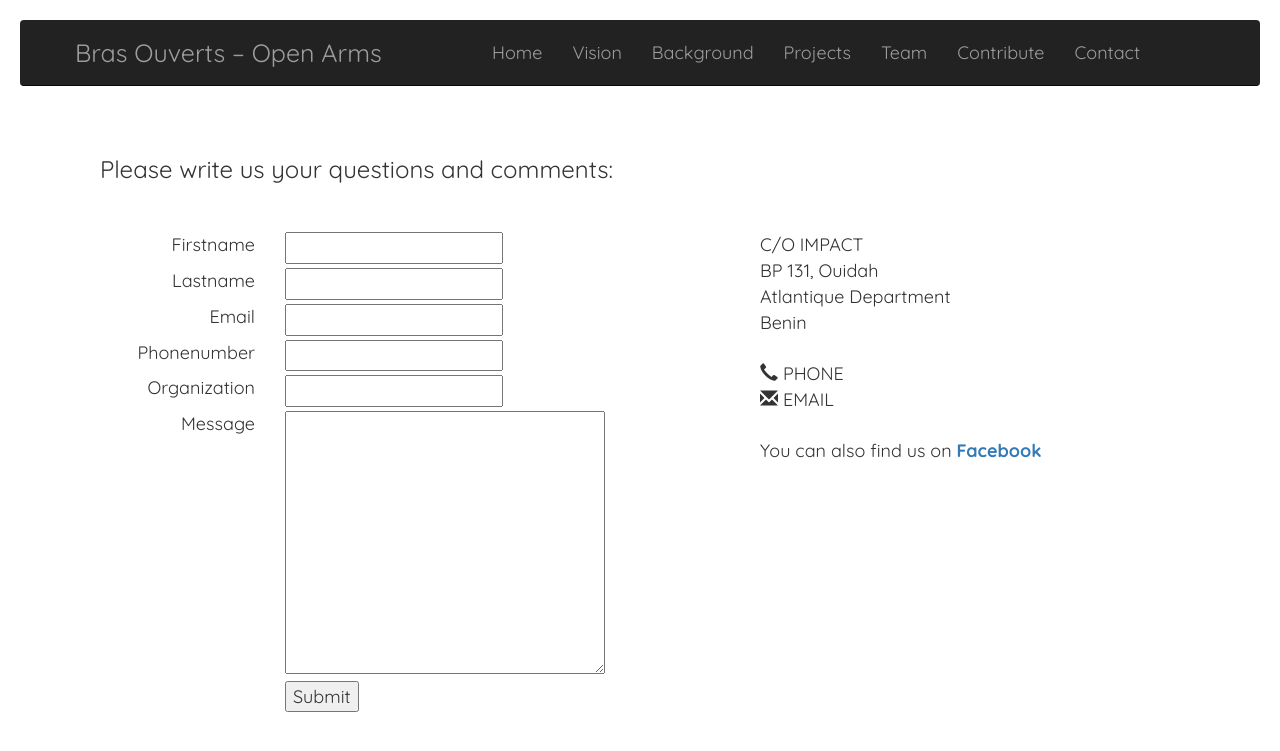
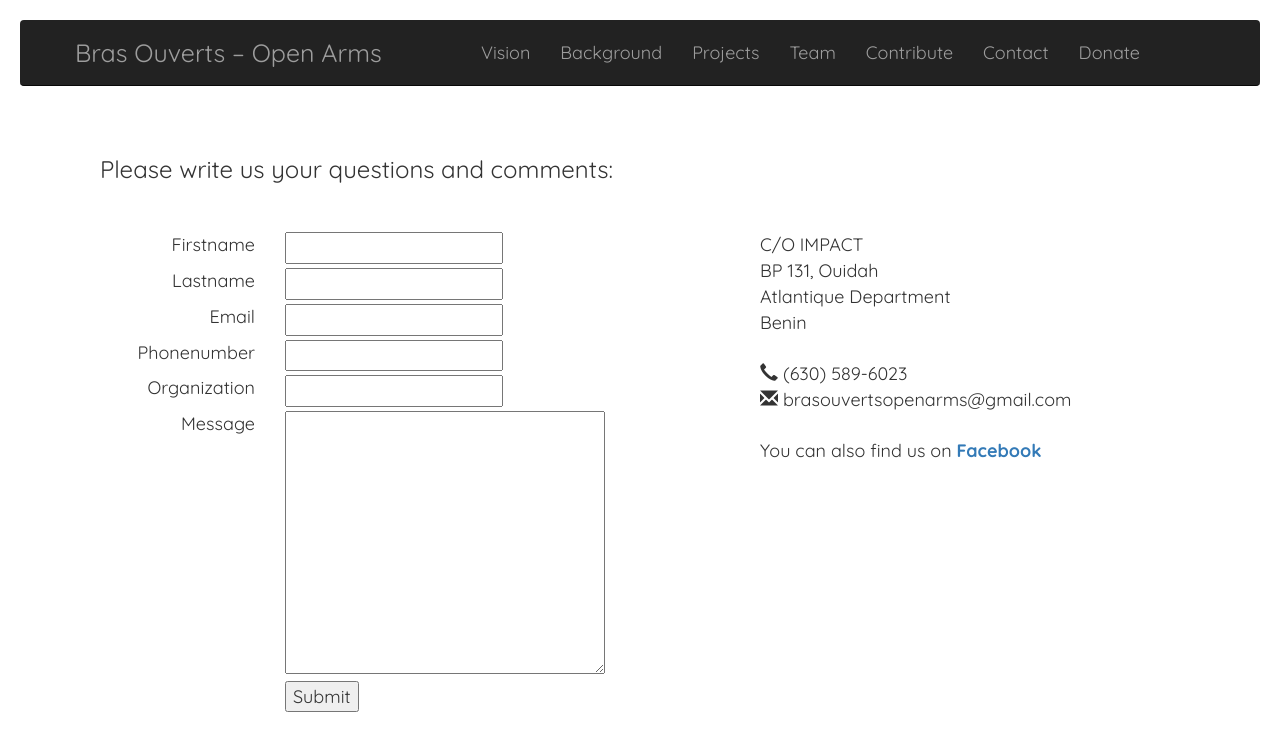
Before and after one commit to HotGiardiniera/booa, a Python web app: template main/templates/contact.html in a window 1280 px wide. Shown: the top 751 px of the page. Run offline with Jinja, Linux system fonts and the light colour scheme; the template is opened without the code that fills it, so the values that code supplies are empty, except form fields; form fields are guessed from the names that the template uses.

Commit message:
change links and add phone/email

```diff
--- a/main/templates/base.html
+++ b/main/templates/base.html
@@ -13,16 +13,16 @@
 			<div class="container">
 				<nav class="navbar navbar-inverse navbar-static-top">
 					<div class="container">
-						<div class="navbar-header navbar-brand">Bras Ouverts – Open Arms</div>
+						<div class="navbar-header navbar-brand"><a {% if tab == "home" %} class="active" {% endif %} href="{{ url_for('main.home') }}">Bras Ouverts – Open Arms</a></div>
 						<div class="right-space">
 							<ul class="nav navbar-nav pull-right">
-                                <li {% if tab == "home" %} class="active" {% endif %}><a href="{{ url_for('main.home') }}">Home</a></li>
 								<li {% if tab == "vision" %} class="active" {% endif %}><a href="{{ url_for('main.vision') }}">Vision</a></li>
 								<li {% if tab == "background" %} class="active" {% endif %}><a href="{{ url_for('main.background') }}">Background</a></li>
 								<li {% if tab == "projects" %} class="active" {% endif %}><a href="{{ url_for('main.projects') }}">Projects</a></li>
 								<li {% if tab == "team" %} class="active" {% endif %}><a href="{{ url_for('main.team') }}">Team</a></li>
 								<li {% if tab == "contribute" %} class="active" {% endif %}><a href="{{ url_for('main.contribute') }}">Contribute</a></li>
 								<li {% if tab == "contact" %} class="active" {% endif %}><a href="{{ url_for('main.contact') }}">Contact</a></li>
+								<li><a href="https://www.paypal.me/BOOA/50">Donate</a></li>
 							</ul>
 						</div>
 					</div>
--- a/main/templates/contact.html
+++ b/main/templates/contact.html
@@ -43,8 +43,8 @@
 				Atlantique Department <br />
 				Benin <br />
 				<br />
-				<div><i class="glyphicon glyphicon-earphone"></i> PHONE</div>
-				<div><i class="glyphicon glyphicon-envelope"></i> EMAIL</div>
+				<div><i class="glyphicon glyphicon-earphone"></i> (630) 589-6023</div>
+				<div><i class="glyphicon glyphicon-envelope"></i> brasouvertsopenarms@gmail.com</div>
 				<br />
 				You can also find us on <a href="https://www.facebook.com/brasouvertsopenarms/"><strong>Facebook</strong></a>
 			</div>
--- a/main/templates/contribute.html
+++ b/main/templates/contribute.html
@@ -7,7 +7,7 @@
 				<h2><strong>Opportunities to contribute</strong></h2>
 				Financial and in-kind support is greatly appreciated! We are always open to new ideas, potential partnerships and volunteers.
 				<div class="text-center top-space-small">
-	  				<button type="button" class="btn btn-info btn-lg">Donate</button>
+	  				<a href="https://www.paypal.me/BOOA/50" type="button" class="btn btn-info btn-lg">Donate</a>
 				</div>
 				<div class="top-space-small">
 					Please feel free to contact us if you are interested in other donation options and opportunities.
--- a/static/css/booa.css
+++ b/static/css/booa.css
@@ -17,8 +17,16 @@ body {
 	margin-left: 115px;
 	margin-right: 115px;
 }
-a.active{
+.navbar-header a.active{
 	color: white;
+}
+.navbar-header a:hover {
+	text-decoration: none;
+	color: white;
+}
+
+.navbar-header a {
+	color: #9d9d9d;
 }
 
 /* Nav */
@@ -49,6 +57,7 @@ nav.navbar {
 
 div.booa-main {
 	margin-top: 30px;
+	margin-bottom: 30px;
 }
 
 div.booa-main h2{
```
